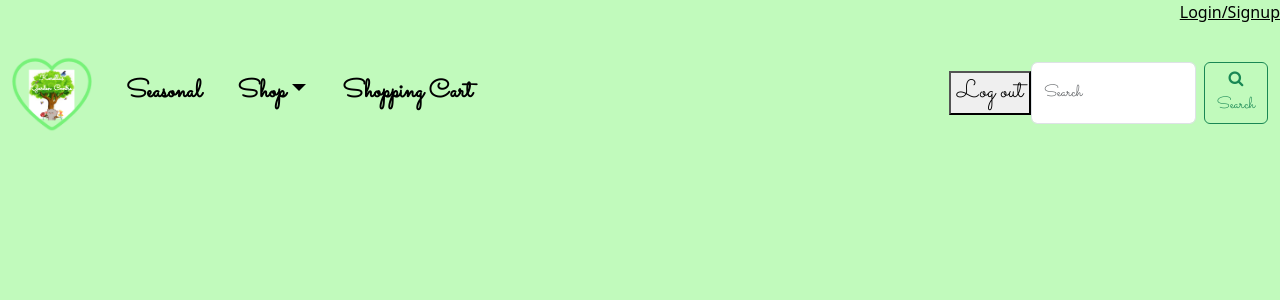
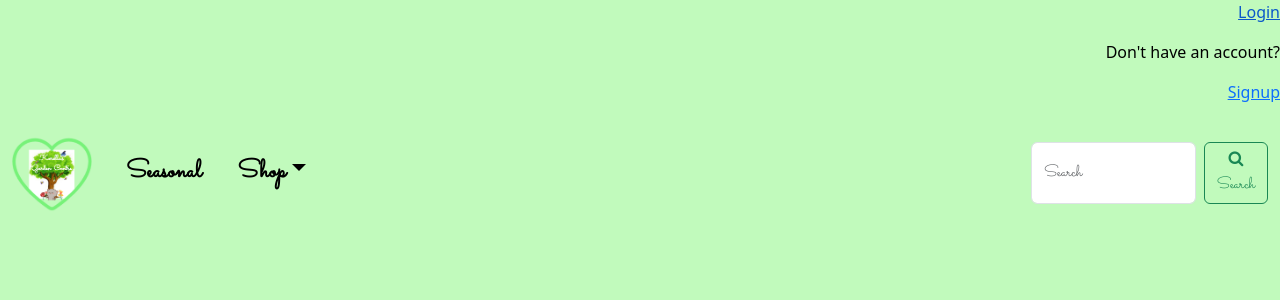
Before and after one commit to BlebaSbluzu/KorellaProject, a PHP site: page /navbar.php in a window 1280 px wide. Shown: the top 300 px of the page. Run offline with PHP 8.4, Linux system fonts and the light colour scheme; some libraries are stand-ins or nearby versions.

Commit message:
fixing login and sessions

```diff
--- a/CSS/Card.css
+++ b/CSS/Card.css
@@ -28,14 +28,15 @@
  #productBtn {
     display: none;
     position: absolute;
-    top: 65%;
+     font-size: 80%;
+    top: 50%;
     left: 50%;
     transform: translate(-50%, -50%);
     -ms-transform: translate(-50%, -50%);
     background: none;
     color: white;
     /*font-size: 20px;*/
-    padding: 5px 24px;
+    padding: 2% 5%;
     border: 2px solid white;
     cursor: pointer;
     border-radius: 5px;
--- a/CSS/Main.css
+++ b/CSS/Main.css
@@ -47,7 +47,7 @@ hr{
     /*border-top: 5px solid white;*/
 }
 
-#loginButton{
+#accountButton{
 
 text-align: right;
     color: black;
--- a/Layout/navbar.php
+++ b/Layout/navbar.php
@@ -14,19 +14,48 @@
 <body>
 
 
-<a
+<div id="accountButton">
     <?php
+
+    require_once('../template/header.php');
+//    echo '<p>'; print_r($_SESSION); echo '</p>';
+
         if (isset($_SESSION['Username'])) {
+            ?>
 
-    header('Location: home.php');
-    exit;
+<a id="MyAccountBtn" href="../Pages/Account.php">
 
+    <p>Welcome <B><?php echo $_SESSION['Username'] ?></B> </p>
+
+
+    <form action="../classes/logout.php" method="post" name="Logout_Form" class="form-signin">
+        <button name="Submit" value="Logout" class="button" type="submit">Log out</button>
+    </form>
+
+</a>';
+
+<?php
 } else {
 
-echo '<a id="loginButton" href="../Pages/Login.php"><p>Login/Signup</p></a>';
+echo '
+
+<a id="loginButton" href="../Pages/Login.php">
+
+<p>Login</p>
+
+</a>
+
+<p>Don\'t have an account?</p>
+
+<a id="loginButton" href="../Pages/SignUp.php">
+
+<p>Signup</p>
+
+</a>';
+
 }
         ?>
-</a>
+</div>
 
 
 <nav id="OverwriteNAV" class="navbar navbar-expand-lg ">
@@ -52,20 +81,45 @@ echo '<a id="loginButton" href="../Pages/Login.php"><p>Login/Signup</p></a>';
                         <li><a class="dropdown-item" href="#">Something else here</a></li>
                     </ul>
                 </li>
+                <?php
+
+                if (isset($_SESSION['Username'])  && !$_SESSION['is_admin']) {
+                ?>
+
+
                 <li class="nav-item">
                     <a class="nav-link active" aria-current="page" href="#">Shopping Cart</a>
                 </li>
+
+
+                <?php
+
+                }
+//                else if($_SESSION['is_admin']){
+//
+//                    echo " admin";
+//                }
+                ?>
+
             </ul>
-            <form action="../classes/logout.php" method="post" name="Logout_Form" class="form-signin">
-                <button name="Submit" value="Logout" class="button" type="submit">Log out</button>
-            </form>
+
+
+
+
+
             <form class="d-flex" role="search">
                 <input class="form-control me-2" type="search" placeholder="Search" aria-label="Search">
                 <button class="btn btn-outline-success" type="submit"><i class="fa fa-search" aria-hidden="true"></i>Search</button>
             </form>
+
+
+
+
         </div>
     </div>
 </nav>
+
+
 <script src="https://cdn.jsdelivr.net/npm/bootstrap@5.3.2/dist/js/bootstrap.bundle.min.js" integrity="sha384-C6RzsynM9kWDrMNeT87bh95OGNyZPhcTNXj1NW7RuBCsyN/o0jlpcV8Qyq46cDfL" crossorigin="anonymous"></script>
 <script src="index.js"></script>
 </body>
--- a/Pages/ProductSet.php
+++ b/Pages/ProductSet.php
@@ -32,7 +32,7 @@ class ProductSet
 
 function MakeSet($title, $sql)
 {
-include 'src/DBconnect.php';
+include '../src/DBconnect.php';
 $rowRefresh = 0;
 
         $statement = $connection->prepare($sql);
--- a/classes/logout.php
+++ b/classes/logout.php
@@ -1,8 +1,6 @@
 <?php
 
-use classes\session;
+include ('../template/header.php');
 
-require_once 'session.php';
-    $session = new session();
-    $session->forgetSession();
+$session->forgetSession();
 ?>
--- a/classes/session.php
+++ b/classes/session.php
@@ -16,6 +16,15 @@ class session
                 $params['secure'], $params['httponly']
             );
         }
+
+
+        ?>
+
+        <script>
+            alert("Your session has timed out. Please Log Back in")
+        </script>
+
+<?php
         session_destroy();
     }
 
--- a/template/header.php
+++ b/template/header.php
@@ -1,5 +1,17 @@
 <?php
+
+
 session_start();
+
+//use classes\session;
+//$session = new session();
+
+use classes\session;
+
+require_once '../classes/session.php';
+$session = new session();
+//$session->killSession();
+
 if($_SESSION['Active'] = false){ /* Redirects user to Login.php if
 not logged in. Remember, we set $_SESSION['Active'] == true in
 login.php*/
```
